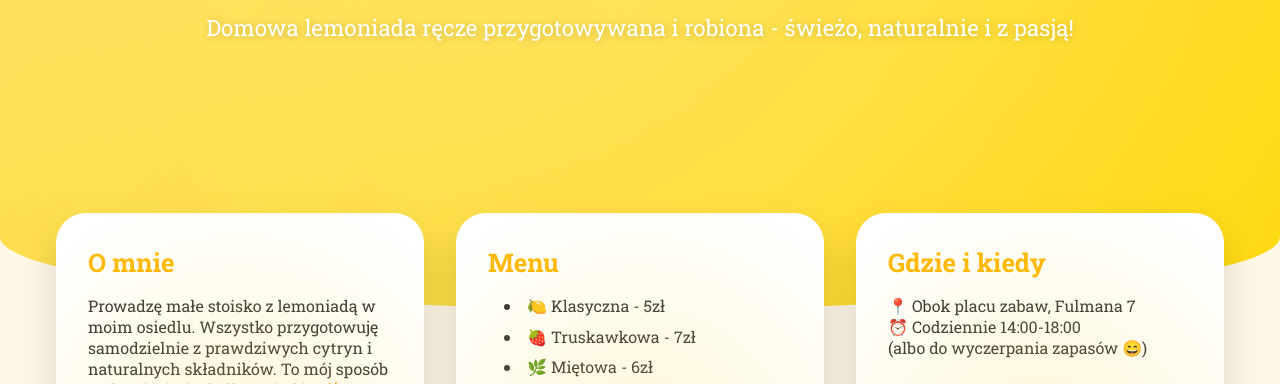
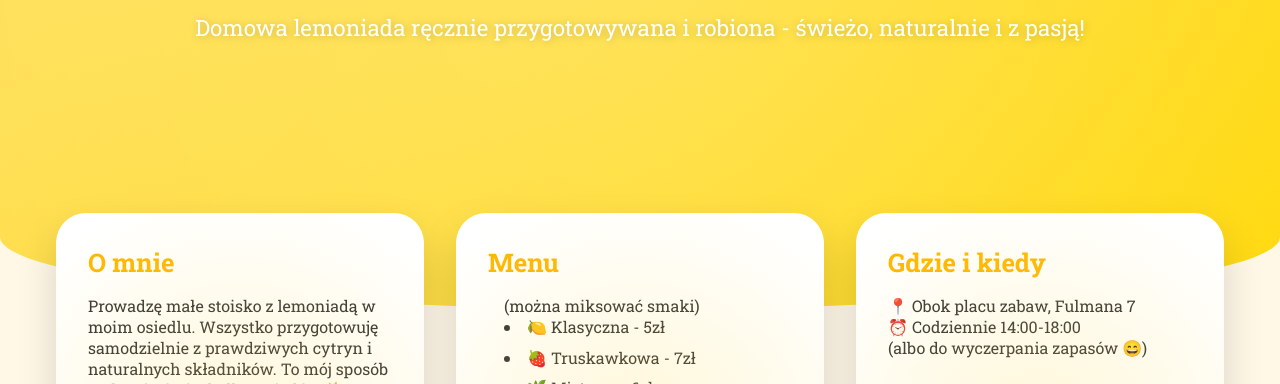
Before and after one commit to Programmer1234536/Lemoniada, a plain HTML site: page index.html in a window 1280 px wide. Shown: the part 411-795 px from the top of the page. Drawn offline with Linux system fonts and the light colour scheme.

Commit message:
Fix HTML encoding issues in index.html

```diff
--- a/index.html
+++ b/index.html
@@ -160,7 +160,7 @@
 
   <header>
     <h1>🍋 Osiedlowa Lemoniada</h1>
-    <p>Domowa lemoniada ręcze przygotowywana i robiona - świeżo, naturalnie i z pasją!</p>
+    <p>Domowa lemoniada ręcznie przygotowywana i robiona - świeżo, naturalnie i z pasją!</p>
   </header>
 
   <main>
@@ -180,6 +180,7 @@
       <div class="card">
         <h2>Menu</h2>
         <ul>
+          <p>(można miksować smaki)</p>
           <li>🍋 Klasyczna - 5zł</li>
           <li>🍓 Truskawkowa - 7zł</li>
           <li>🌿 Miętowa - 6zł</li>
```
